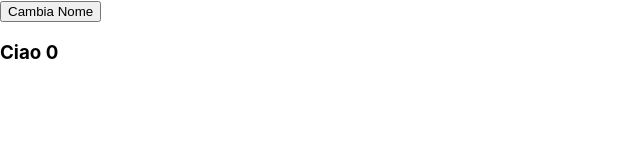
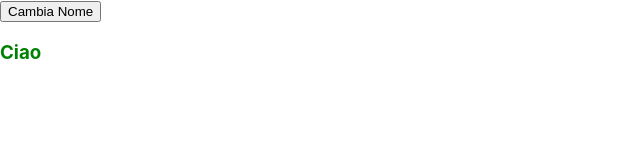
Before and after one commit to fabioPsc/app-react, a React (Create React App) app: page / in a window 1280 px wide. Shown: the top 160 px of the page, without its empty margins (0-640 px from the left). Built offline with nearby package versions, Linux system fonts and the light colour scheme.

Commit message:
al click cambial il colore

```diff
--- a/src/App.js
+++ b/src/App.js
@@ -6,17 +6,17 @@ import {useState} from 'react';
 
 function App() {
 
-  const [numero, setNumero] = useState(0)
-  const aumentaNumero = () => {
-    setNumero(numero + 7)
-    console.log(numero)
+  const [color, setColor] = useState('green')
+  const cambiaColore = () => {
+    setColor('gray')
+    console.log('black')
   }
 
 return (
   <div className="App">
 
-    <button onClick= {aumentaNumero} >Cambia Nome</button>
-      <h3>Ciao {numero} </h3>
+    <button onClick= {cambiaColore} >Cambia Nome</button>
+      <h3 style = {{ color: color }} >Ciao {} </h3>
   </div>
   );
 
```
